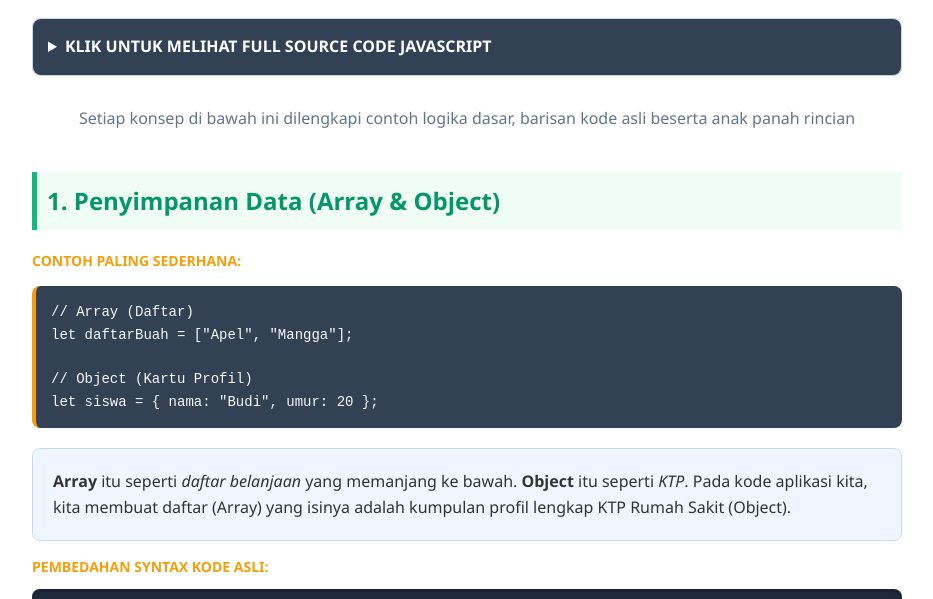
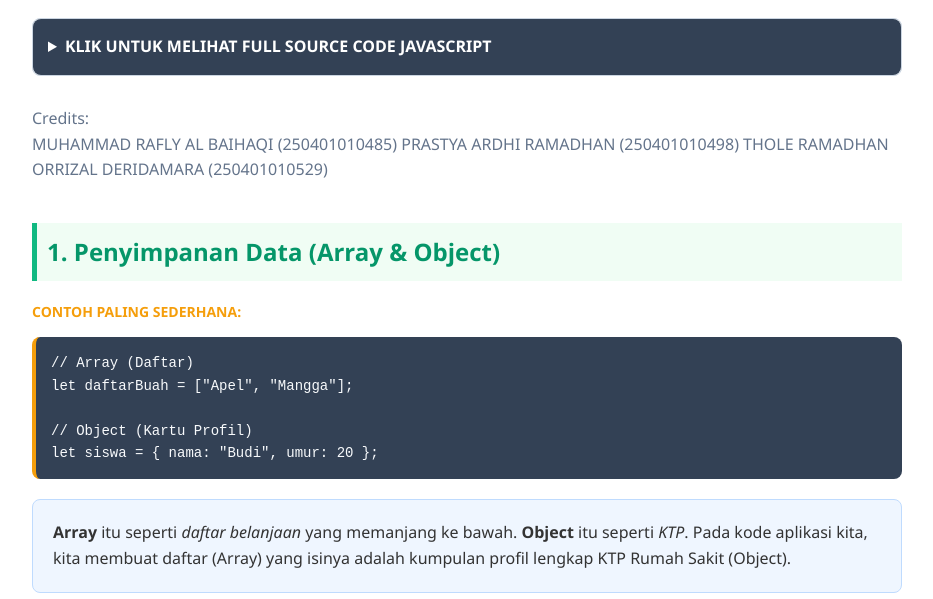
Before and after one commit to prastya-dev/E-Health, a plain HTML site: page dokumentasi_kode.html in a window 1280 px wide. Shown: the part 201-800 px from the top of the page, without its empty margins (173-1106 px from the left). Drawn offline with Linux system fonts and the light colour scheme.

Commit message:
Update dokumentasi_kode.html

```diff
--- a/dokumentasi_kode.html
+++ b/dokumentasi_kode.html
@@ -534,7 +534,11 @@ function pemicuNavigasi(metode) {
             </div>
         </details>
 
-        <p style="text-align: center; color: #64748b;">Setiap konsep di bawah ini dilengkapi contoh logika dasar, barisan kode asli beserta anak panah rincian</p>
+        <p style="text-align: left; color: #64748b;">Credits: <br>
+        MUHAMMAD RAFLY AL BAIHAQI			(250401010485)
+        PRASTYA ARDHI RAMADHAN			    (250401010498)
+        THOLE RAMADHAN ORRIZAL DERIDAMARA	(250401010529)
+        </p>
 
         <!-- BAGIAN 1: ARRAY -->
         <h2>1. Penyimpanan Data (Array & Object)</h2>
```
